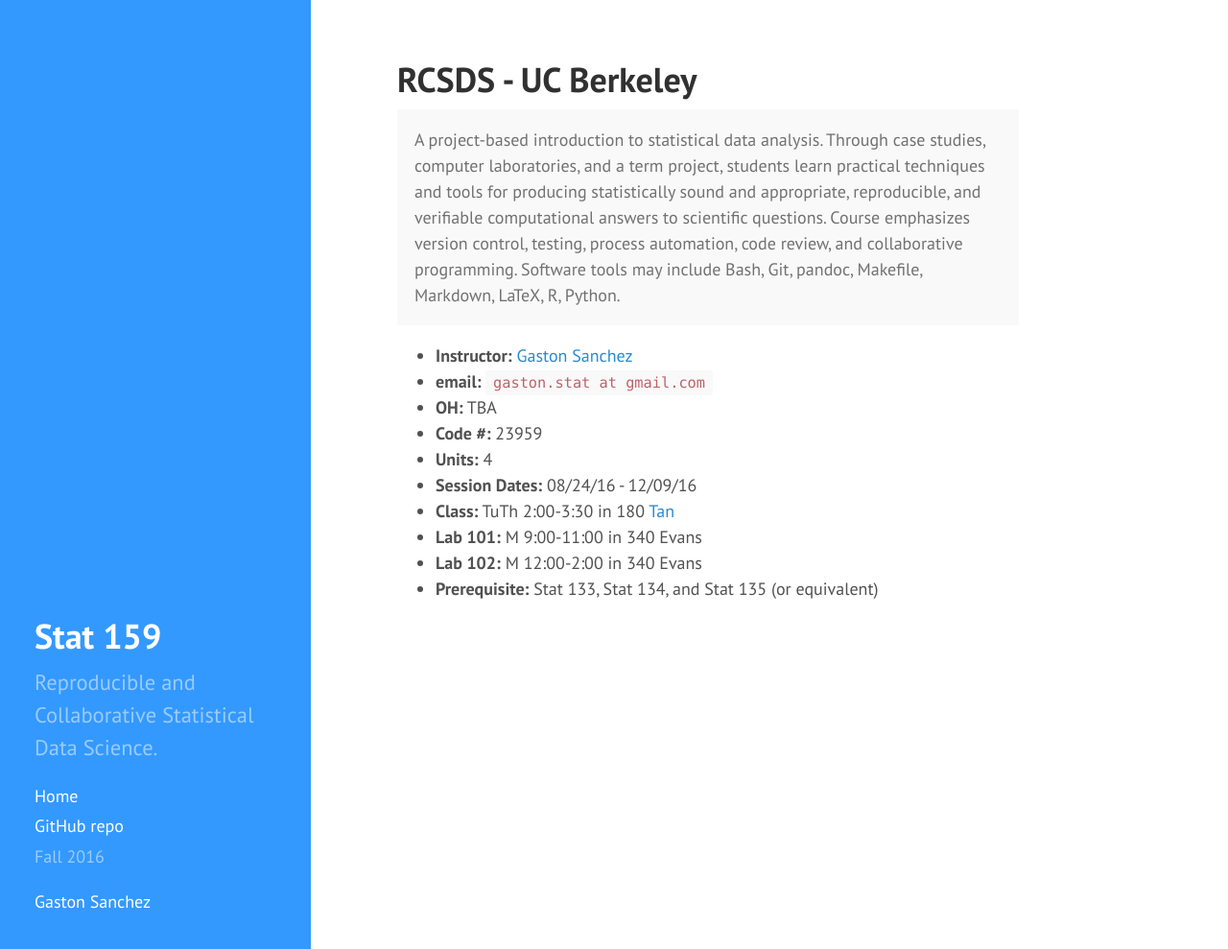
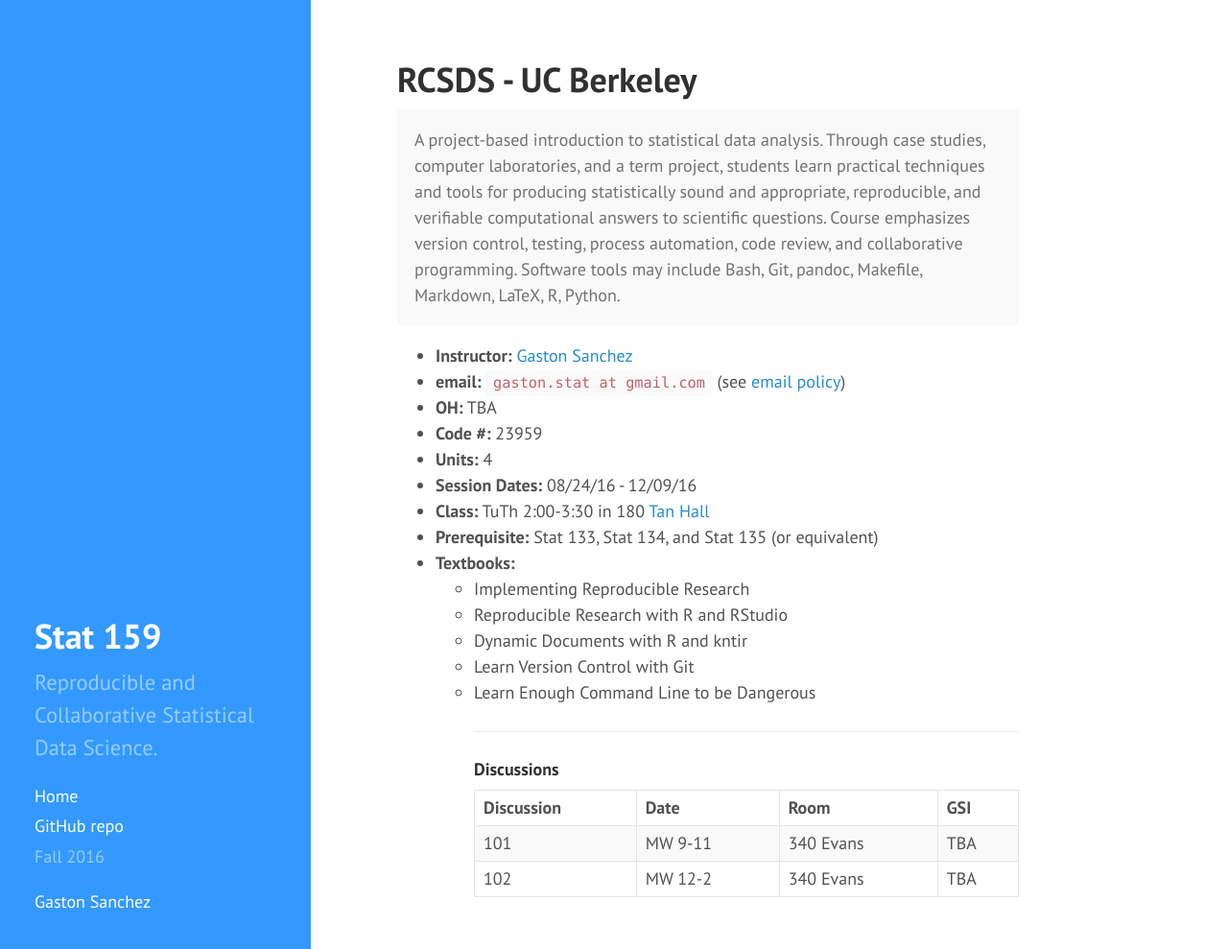
Before and after one commit to gastonstat/relic-stat159, a Jekyll site: the page built from index.html, in a window 1280 px wide and 989 px high. Shown: the whole window at 96% size. Built offline with Jekyll 4.4.1, drawn with Linux system fonts in a browser that asks for light colours; nearby versions of some CDN libraries; the list of posts is cut into pages by our own code.

Commit message:
index: add textbooks and table of lab schedules

```diff
--- a/index.html
+++ b/index.html
@@ -11,13 +11,49 @@
 
 <ul>
   <li><b>Instructor:</b> <a href="http://gastonsanchez.com">Gaston Sanchez</a>
-  <li><b>email:</b> <code>gaston.stat at gmail.com</code>
+  <li><b>email:</b> <code>gaston.stat at gmail.com</code> (see <a href="syllabus#email-policy">email policy</a>)
   <li><b>OH:</b> TBA</li>
   <li><b>Code #:</b> 23959</li>
   <li><b>Units:</b> 4</li>
   <li><b>Session Dates:</b> 08/24/16 - 12/09/16 </li>
-  <li><b>Class:</b> TuTh 2:00-3:30 in 180 <a href="http://www.berkeley.edu/map?tan" target="_blank">Tan</a></li>
-  <li><b>Lab 101:</b> M 9:00-11:00 in 340 Evans</li>
-  <li><b>Lab 102:</b> M 12:00-2:00 in 340 Evans</li>
+  <li><b>Class:</b> TuTh 2:00-3:30 in 180 <a href="http://www.berkeley.edu/map?tan" target="_blank">Tan Hall</a></li>
   <li><b>Prerequisite:</b> Stat 133, Stat 134, and Stat 135 (or equivalent)</li>
+  <li><b>Textbooks:</b>
+    <ul>
+      <li>Implementing Reproducible Research</li>
+      <li>Reproducible Research with R and RStudio</li>
+      <li>Dynamic Documents with R and kntir</li>
+      <li>Learn Version Control with Git</li>
+      <li>Learn Enough Command Line to be Dangerous</li>
+    </ul>
+  </li>
 <ul>
+
+<hr>
+
+<h4>Discussions</h4>
+
+<table>
+  <thead>
+    <tr>
+      <th align="left">Discussion</th>
+      <th align="left">Date</th>
+      <th align="left">Room</th>
+      <th align="left">GSI</th>
+    </tr>
+  </thead>
+  <tbody>
+    <tr>
+      <td>101</td>
+      <td>MW 9-11</td>
+      <td>340 Evans</td>
+      <td>TBA</td>
+    </tr>
+    <tr>
+      <td>102</td>
+      <td>MW 12-2</td>
+      <td>340 Evans</td>
+      <td>TBA</td>
+    </tr>
+  </tbody>
+</table>
```
